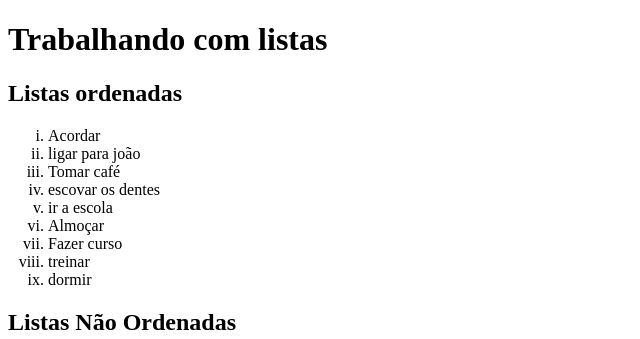
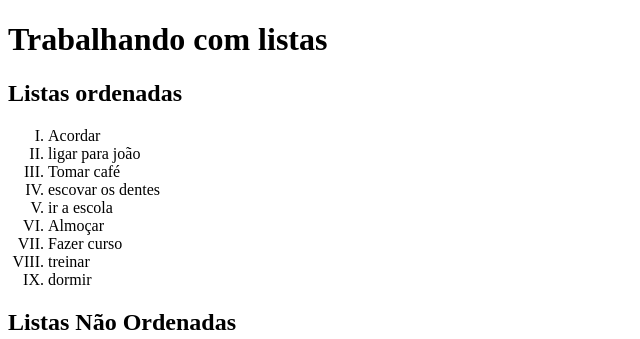
Before and after one commit to Renatolv1234/Exercicios, a plain HTML site: page ex009a/index.html in a window 1280 px wide. Shown: the top 339 px of the page, 0-640 px from the left. Drawn offline with Linux system fonts and the light colour scheme.

Commit message:
Modificações opcionais

```diff
--- a/ex009a/index.html
+++ b/ex009a/index.html
@@ -9,7 +9,7 @@
     <h1>Trabalhando com listas</h1>
 
     <h2>Listas ordenadas</h2>
-    <ol type="i" > <!--1 A a I i-->
+    <ol type="I" > <!--1 A a I i-->
         <li>Acordar</li>
         <li>ligar para joão</li>
         <li>Tomar café</li>
```
Also changed, not shown: EX009/index.html (+1 -1 lines).
